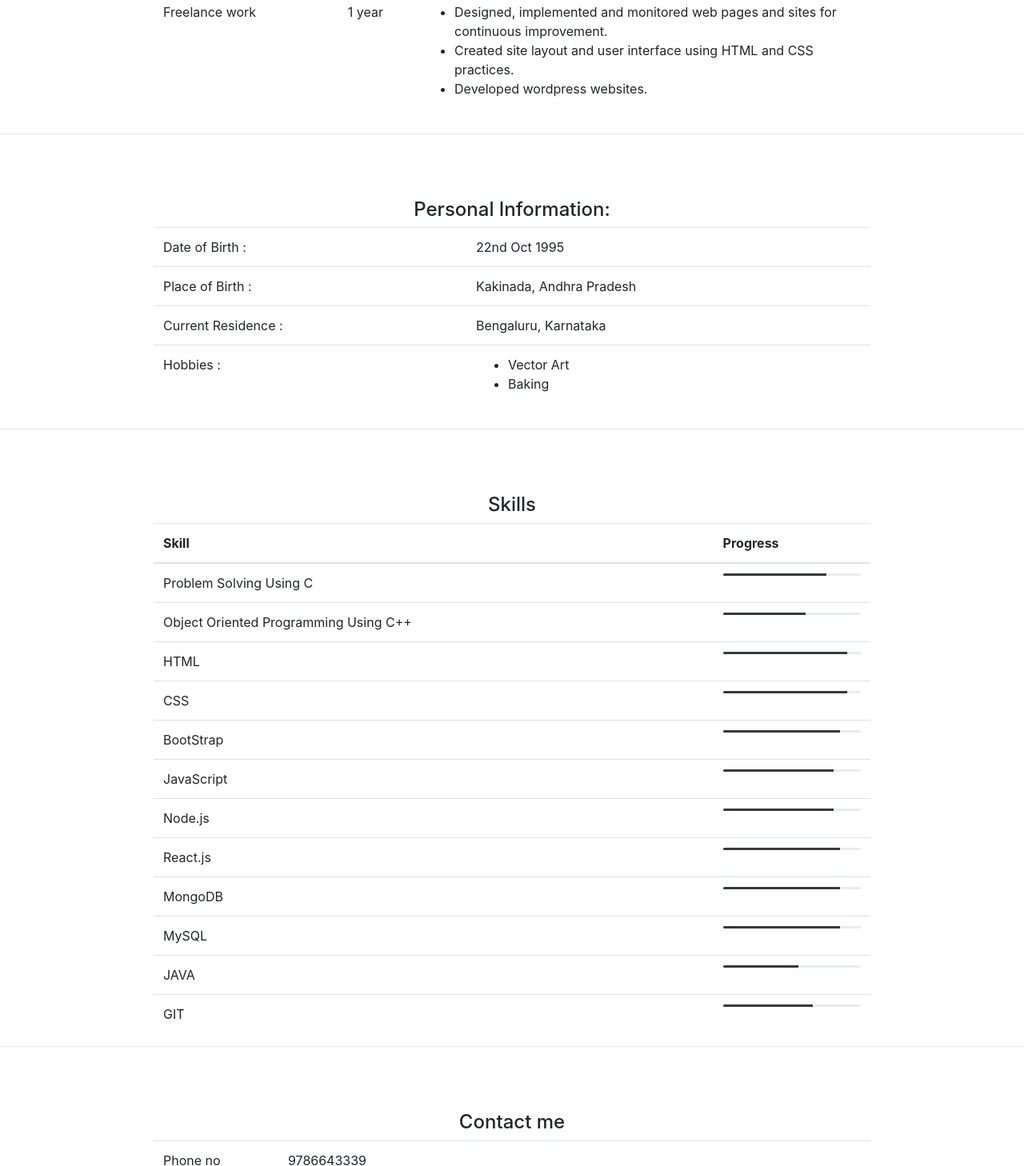
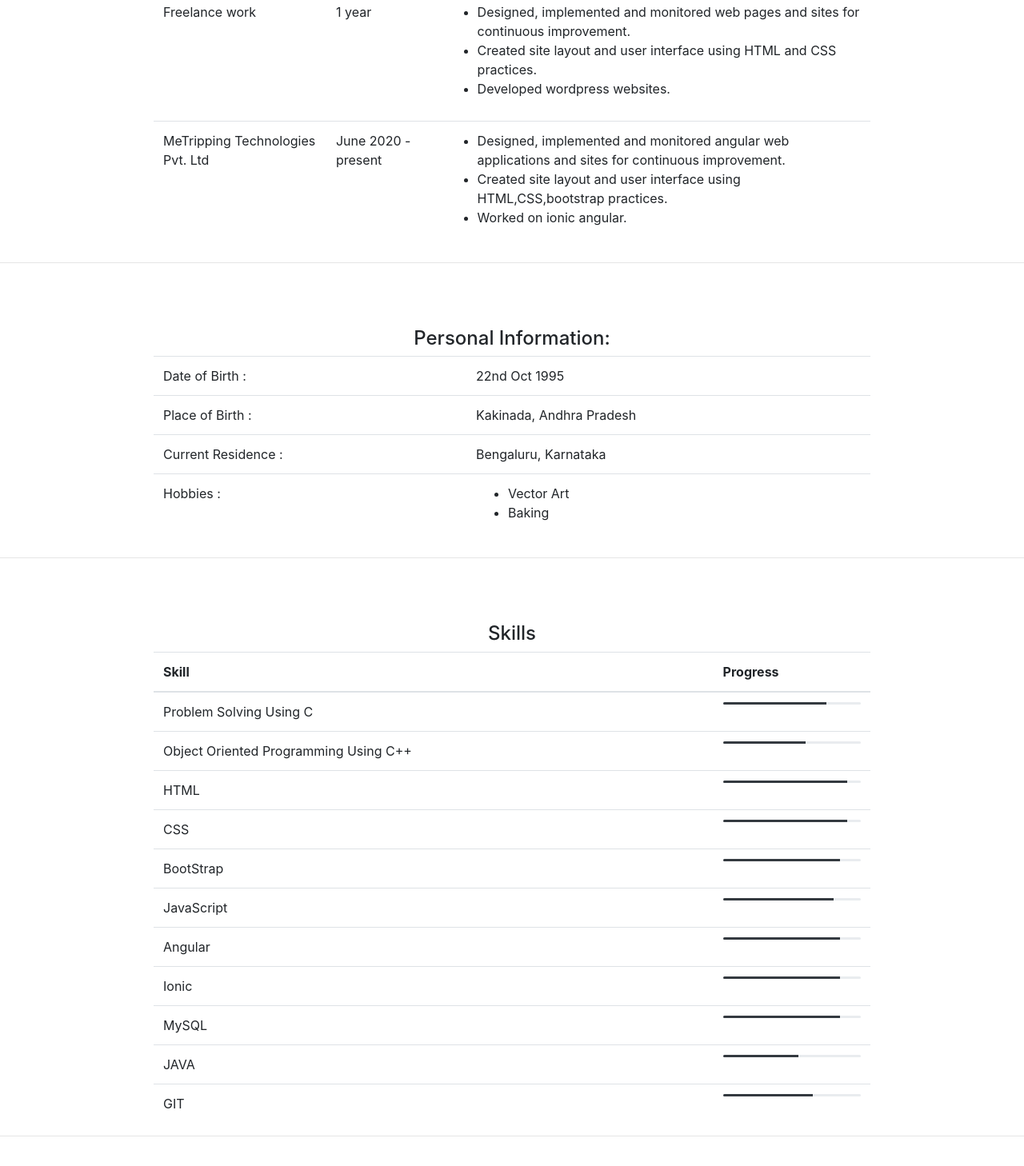
Before and after one commit to IndraniPantham/Resume, a plain HTML site: page index.html in a window 1280 px wide. Shown: the part 1055-2513 px from the top of the page at 80% size. Drawn offline with nearby package versions, Linux system fonts and the light colour scheme.

Commit message:
Update index.html

```diff
--- a/index.html
+++ b/index.html
@@ -99,6 +99,21 @@
 
         </td>
       </tr>
+  <tr scope="row">
+        <td>MeTripping Technologies Pvt. Ltd</td>
+        <td>June 2020 - present</td>
+        <td>
+<ul>
+  <li>Designed, implemented and monitored angular web applications and sites for continuous improvement.
+</li>
+  <li>Created site layout and user interface using HTML,CSS,bootstrap practices.</li>
+</li>
+<li>
+ Worked on ionic angular.
+</li></ul>
+
+        </td>
+      </tr>
     </table>
   </div>
 <hr>
@@ -196,15 +211,7 @@
       </td>
     </tr>
     <tr>
-      <td>Node.js</td>
-      <td>
-        <div class="progress" style="height: 3px;">
-  <div class="progress-bar bg-dark" role="progressbar" style="width: 80%;" aria-valuenow="80" aria-valuemin="0" aria-valuemax="100"></div>
-</div>
-      </td>
-    </tr>
-    <tr>
-      <td>React.js</td>
+      <td>Angular</td>
       <td>
         <div class="progress" style="height: 3px;">
   <div class="progress-bar bg-dark" role="progressbar" style="width: 85%;" aria-valuenow="85" aria-valuemin="0" aria-valuemax="100"></div>
@@ -212,7 +219,7 @@
       </td>
     </tr>
     <tr>
-      <td>MongoDB</td>
+      <td>Ionic</td>
       <td>
         <div class="progress" style="height: 3px;">
   <div class="progress-bar bg-dark" role="progressbar" style="width: 85%;" aria-valuenow="85" aria-valuemin="0" aria-valuemax="100"></div>
```
